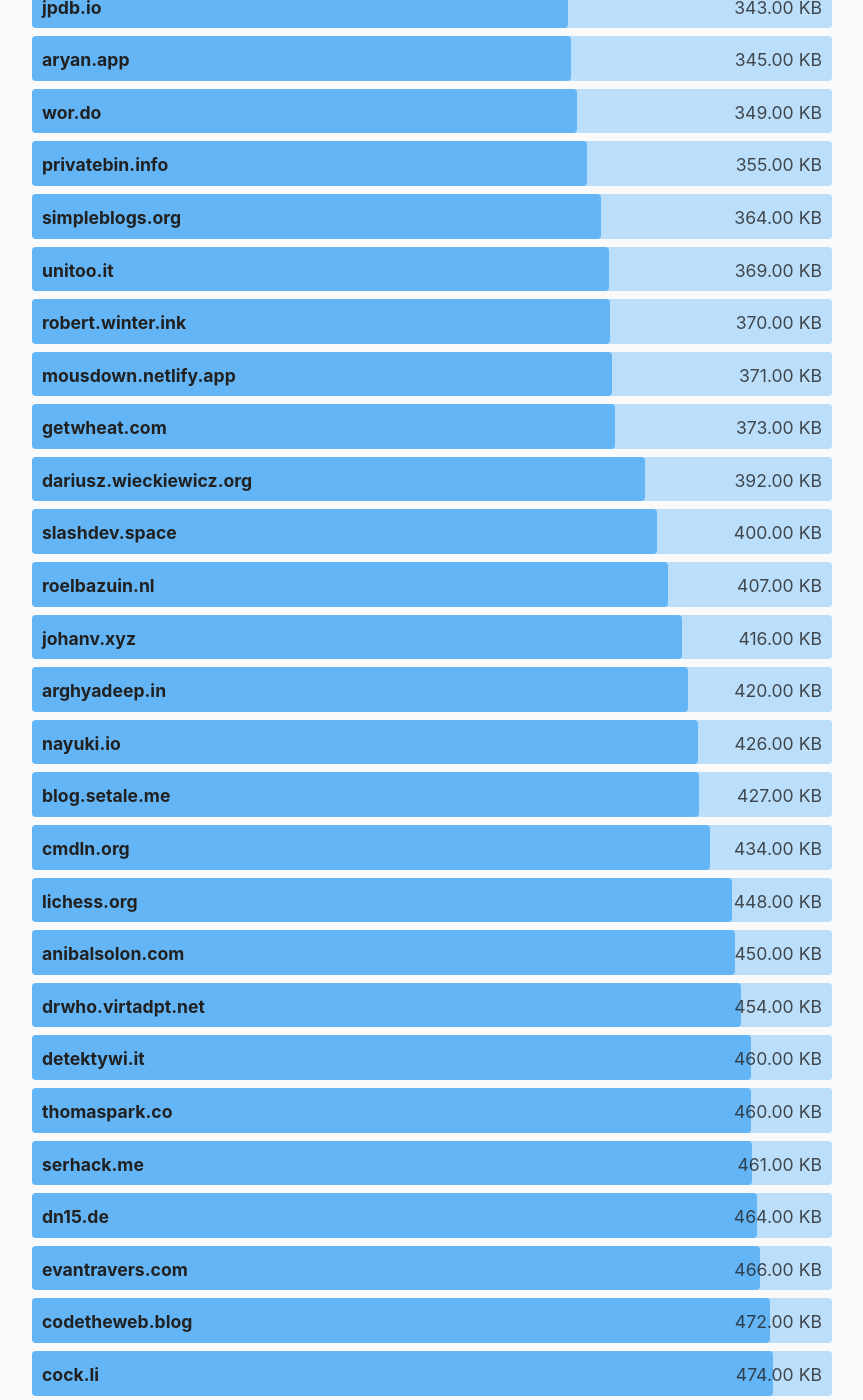
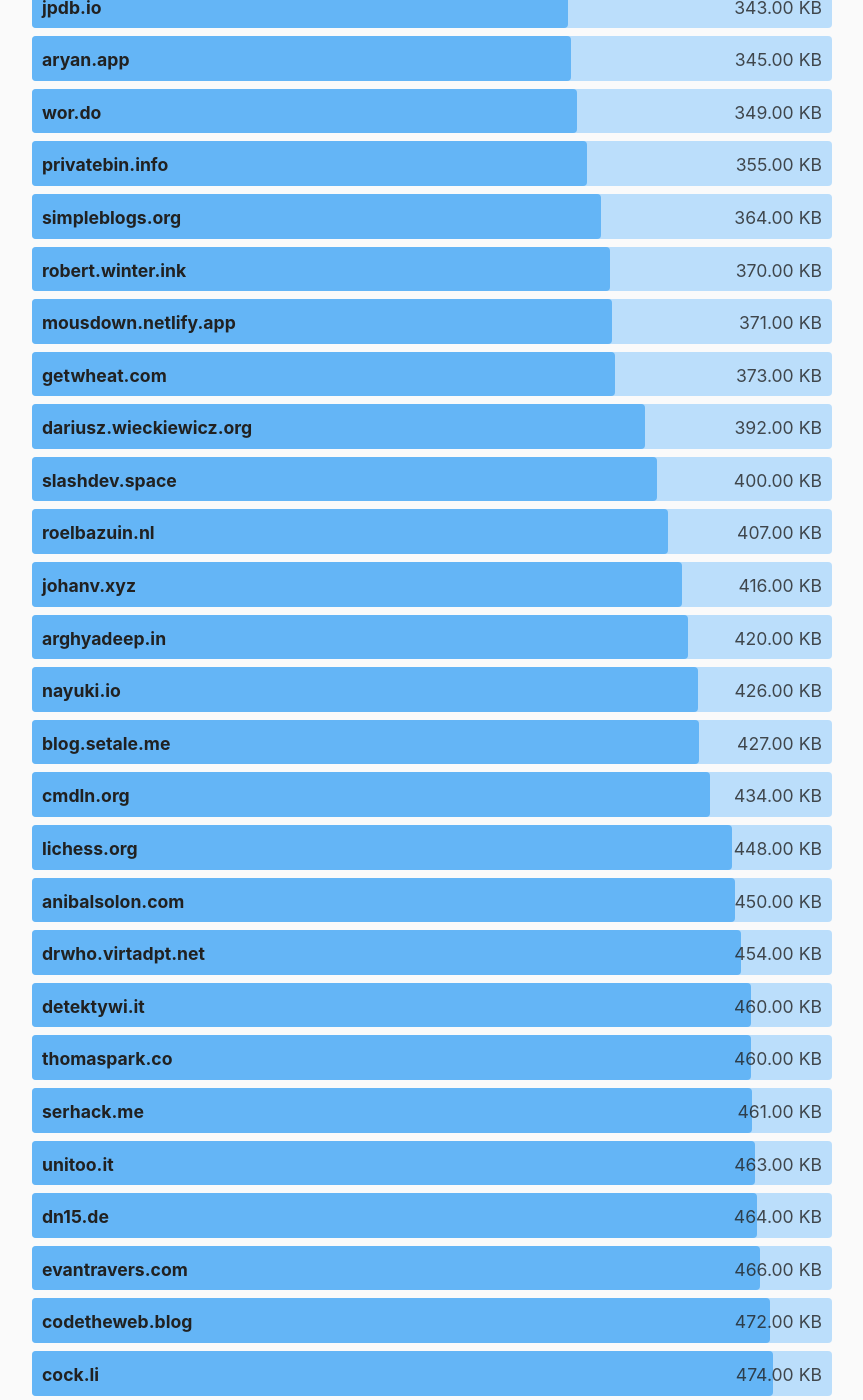
Before and after one commit to kevquirk/512kb.club, a Jekyll site: the page built from index.md, in a window 1280 px wide and 1400 px high, scrolled down 20378 px. Shown: the whole window, without its empty margins (208-1071 px from the left). Built offline with Jekyll 4.4.1, drawn with Linux system fonts in a browser that asks for light colours.

Commit message:
update unitoo.it site data

```diff
--- a/_data/sites.yml
+++ b/_data/sites.yml
@@ -1850,8 +1850,8 @@
 
 - domain: unitoo.it
   url: https://unitoo.it/
-  size: 369
-  last_checked: 2021-12-27
+  size: 463
+  last_checked: 2022-02-25
 
 - domain: unsolicitedadvise.com
   url: https://unsolicitedadvise.com/
```
